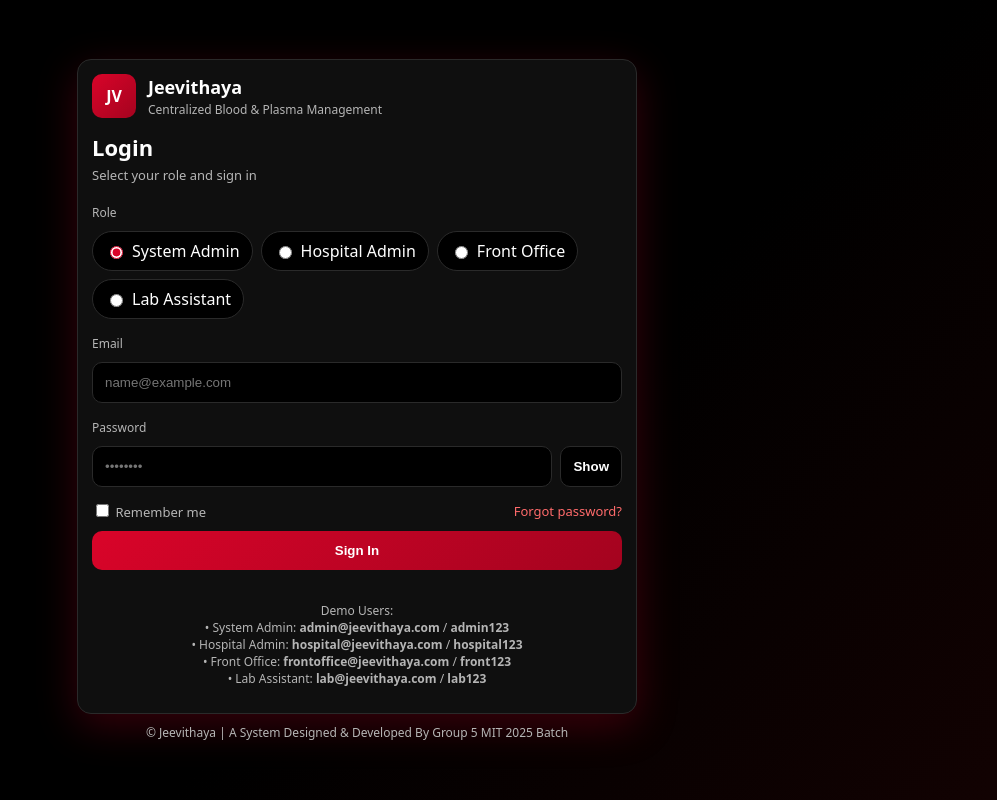
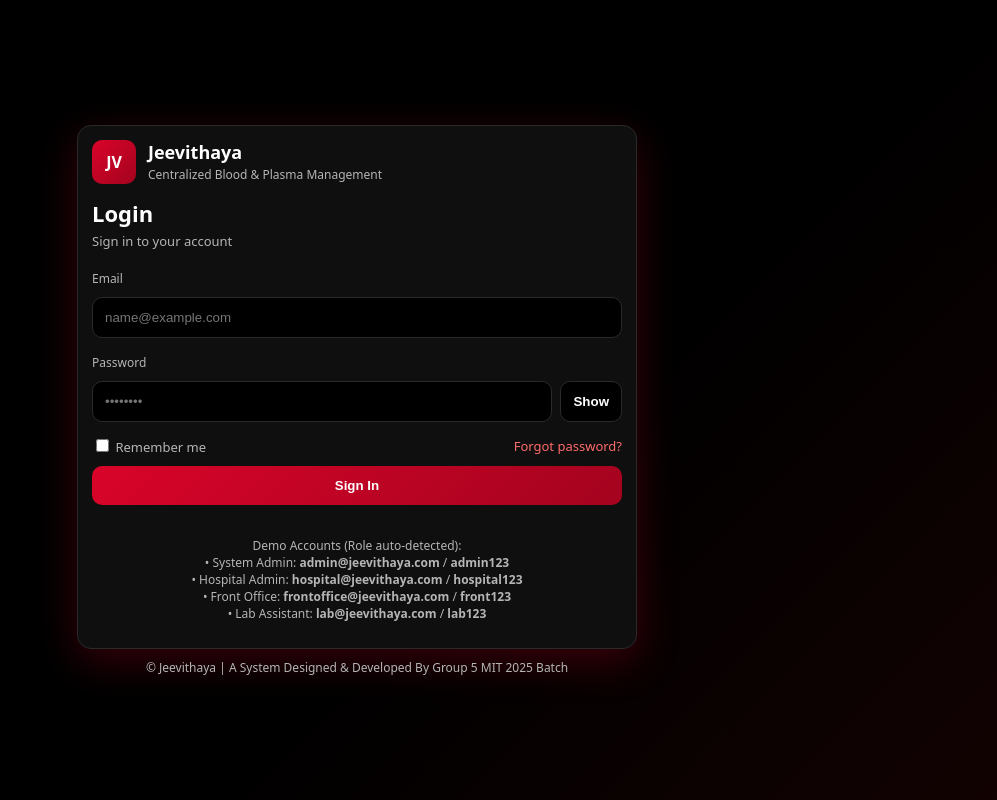
Before and after one commit to walakulu7/jeevithaya-mit, a Django app: page / in a window 1280 px wide. Shown: the whole page, without its empty margins (283-1280 px from the left). Run offline with Django 5.2, Linux system fonts and the light colour scheme.

Commit message:
feat: automatically identify user role upon login without requiring role selection

```diff
--- a/jeevithaya/static/js/api.js
+++ b/jeevithaya/static/js/api.js
@@ -39,7 +39,7 @@ async function apiRequest(endpoint, method = 'GET', data = null) {
 
 // Authentication API
 const authAPI = {
-  login: (email, password, role) => apiRequest('/auth/login/', 'POST', { email, password, role }),
+  login: (email, password) => apiRequest('/auth/login/', 'POST', { email, password }),
   logout: () => apiRequest('/auth/logout/', 'POST'),
   me: () => apiRequest('/auth/me/', 'GET'),
 };
--- a/jeevithaya/static/js/login.js
+++ b/jeevithaya/static/js/login.js
@@ -84,18 +84,17 @@ forgotLink.addEventListener("click", (e) => {
 form.addEventListener("submit", async (e) => {
   e.preventDefault();
 
-  const role = document.querySelector('input[name="role"]:checked')?.value;
   const email = document.getElementById("email").value.trim().toLowerCase();
   const password = passwordEl.value.trim();
   const remember = document.getElementById("remember").checked;
 
-  if (!email) return showError("Please enter email.");
-  if (!password) return showError("Please enter password.");
+  if (!email) return showError("Please enter your email.");
+  if (!password) return showError("Please enter your password.");
 
   // Try authenticating via Django Backend API first
   if (window.authAPI && typeof window.authAPI.login === "function") {
     try {
-      const response = await window.authAPI.login(email, password, role);
+      const response = await window.authAPI.login(email, password);
       if (response && response.user) {
         const u = response.user;
         const session = {
@@ -112,10 +111,10 @@ form.addEventListener("submit", async (e) => {
           sessionStorage.setItem("jv_session", JSON.stringify(session));
         }
 
-        showOk("Login success! Redirecting...");
+        showOk(`Welcome back, ${u.Name || 'User'}! Redirecting...`);
         setTimeout(() => {
           window.location.href = "dashboard.html";
-        }, 600);
+        }, 500);
         return;
       }
     } catch (apiErr) {
@@ -131,16 +130,15 @@ form.addEventListener("submit", async (e) => {
   const users = loadUsers();
   const user = users.find(
     u => u.email.toLowerCase() === email &&
-         u.role === role &&
          u.password === password
   );
 
   if (!user) {
     if (users.length === 0 && password === "1234") {
       const session = {
-        role,
+        role: "system_admin",
         email,
-        name: role.replace(/_/g, " ").replace(/\b\w/g, l => l.toUpperCase()),
+        name: email.split("@")[0] || "User",
         loginAt: new Date().toISOString()
       };
 
@@ -153,10 +151,10 @@ form.addEventListener("submit", async (e) => {
       showOk("Login success! Redirecting...");
       setTimeout(() => {
         window.location.href = "dashboard.html";
-      }, 600);
+      }, 500);
       return;
     }
-    return showError("Invalid email, password, or role combination.");
+    return showError("Invalid email or password.");
   }
 
   // Save session with user details
--- a/jeevithaya/templates/login.html
+++ b/jeevithaya/templates/login.html
@@ -20,35 +20,15 @@
       </div>
 
       <h2 class="title">Login</h2>
-      <p class="subtitle">Select your role and sign in</p>
+      <p class="subtitle">Sign in to your account</p>
 
       <form id="loginForm" class="form">
-        <label class="label">Role</label>
-        <div class="role-row">
-          <label class="chip">
-            <input type="radio" name="role" value="system_admin" checked />
-            <span>System Admin</span>
-          </label>
-          <label class="chip">
-            <input type="radio" name="role" value="hospital_admin" />
-            <span>Hospital Admin</span>
-          </label>
-          <label class="chip">
-            <input type="radio" name="role" value="frontoffice_user" />
-            <span>Front Office</span>
-          </label>
-          <label class="chip">
-            <input type="radio" name="role" value="lab_assistant" />
-            <span>Lab Assistant</span>
-          </label>
-        </div>
-
         <label class="label" for="email">Email</label>
-        <input id="email" class="input" type="email" placeholder="name@example.com" required />
+        <input id="email" class="input" type="email" placeholder="name@example.com" required autocomplete="username" />
 
         <label class="label" for="password">Password</label>
         <div class="input-row">
-          <input id="password" class="input" type="password" placeholder="••••••••" required />
+          <input id="password" class="input" type="password" placeholder="••••••••" required autocomplete="current-password" />
           <button type="button" id="togglePwd" class="btn btn-ghost" aria-label="Toggle password">
             Show
           </button>
@@ -67,7 +47,7 @@
         <div id="msg" class="msg" role="alert" aria-live="polite"></div>
 
         <p class="hint">
-          Demo Users:<br/>
+          Demo Accounts (Role auto-detected):<br/>
           • System Admin: <b>admin@jeevithaya.com</b> / <b>admin123</b><br/>
           • Hospital Admin: <b>hospital@jeevithaya.com</b> / <b>hospital123</b><br/>
           • Front Office: <b>frontoffice@jeevithaya.com</b> / <b>front123</b><br/>
@@ -81,8 +61,8 @@
     </footer>
   </div>
 
-  <script src="{% static 'js/api.js' %}"></script>
-  <script src="{% static 'js/login.js' %}"></script>
-  <script src="{% static 'js/rbac.js' %}"></script>
+  <script src="{% static 'js/api.js' %}?v=2.2"></script>
+  <script src="{% static 'js/login.js' %}?v=2.2"></script>
+  <script src="{% static 'js/rbac.js' %}?v=2.2"></script>
 </body>
 </html>
```
Also changed, not shown: bloodbank/views.py (+2 -6 lines).
